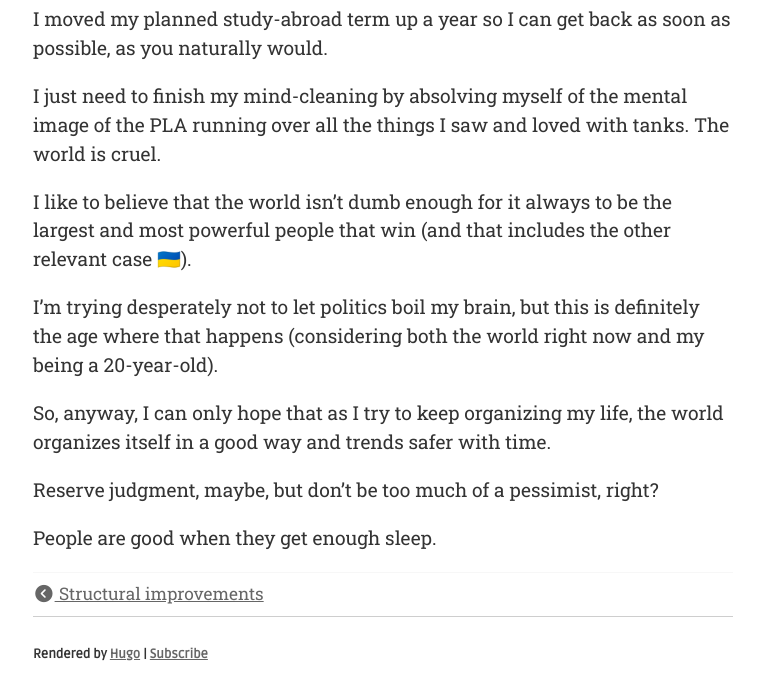
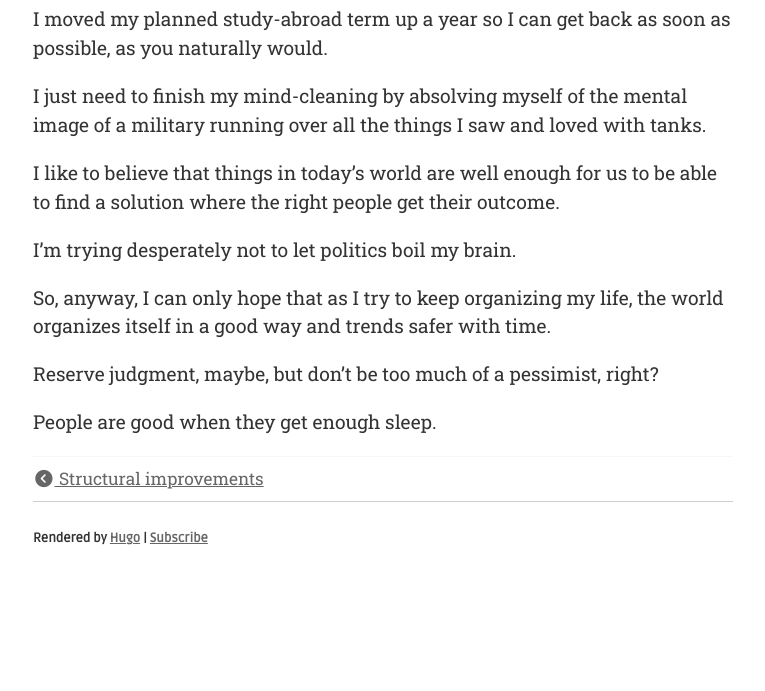
Before and after one commit to bap10357/brpe-blog, a plain HTML site: page posts/spring_cleaning/index.html in a window 1280 px wide. Shown: the part 4687-5378 px from the top of the page, without its empty margins (257-1022 px from the left). After the commit the page ends 5263 px from the top, so only its background shows below. Drawn offline with Linux system fonts and the light colour scheme.

Commit message:
Spring cleaning, change wording

```diff
--- a/posts/spring_cleaning/index.html
+++ b/posts/spring_cleaning/index.html
@@ -131,9 +131,9 @@
 <p>Or shopping here:</p>
 <p><img src="/posts/spring_cleaning/shilin.png" alt="You know, at the FamilyMart."></p>
 <p>I moved my planned study-abroad term up a year so I can get back as soon as possible, as you naturally would.</p>
-<p>I just need to finish my mind-cleaning by absolving myself of the mental image of the PLA running over all the things I saw and loved with tanks. The world is cruel.</p>
-<p>I like to believe that the world isn&rsquo;t dumb enough for it always to be the largest and most powerful people that win (and that includes the other relevant case 🇺🇦).</p>
-<p>I&rsquo;m trying desperately not to let politics boil my brain, but this is definitely the age where that happens (considering both the world right now and my being a 20-year-old).</p>
+<p>I just need to finish my mind-cleaning by absolving myself of the mental image of a military running over all the things I saw and loved with tanks.</p>
+<p>I like to believe that things in today&rsquo;s world are well enough for us to be able to find a solution where the right people get their outcome.</p>
+<p>I&rsquo;m trying desperately not to let politics boil my brain.</p>
 <p>So, anyway, I can only hope that as I try to keep organizing my life, the world organizes itself in a good way and trends safer with time.</p>
 <p>Reserve judgment, maybe, but don&rsquo;t be too much of a pessimist, right?</p>
 <p>People are good when they get enough sleep.</p>
```
Also changed, not shown: categories/index.xml (+1 -1 lines), index.xml (+1 -1 lines), posts/index.xml (+1 -1 lines), tags/index.xml (+1 -1 lines).
